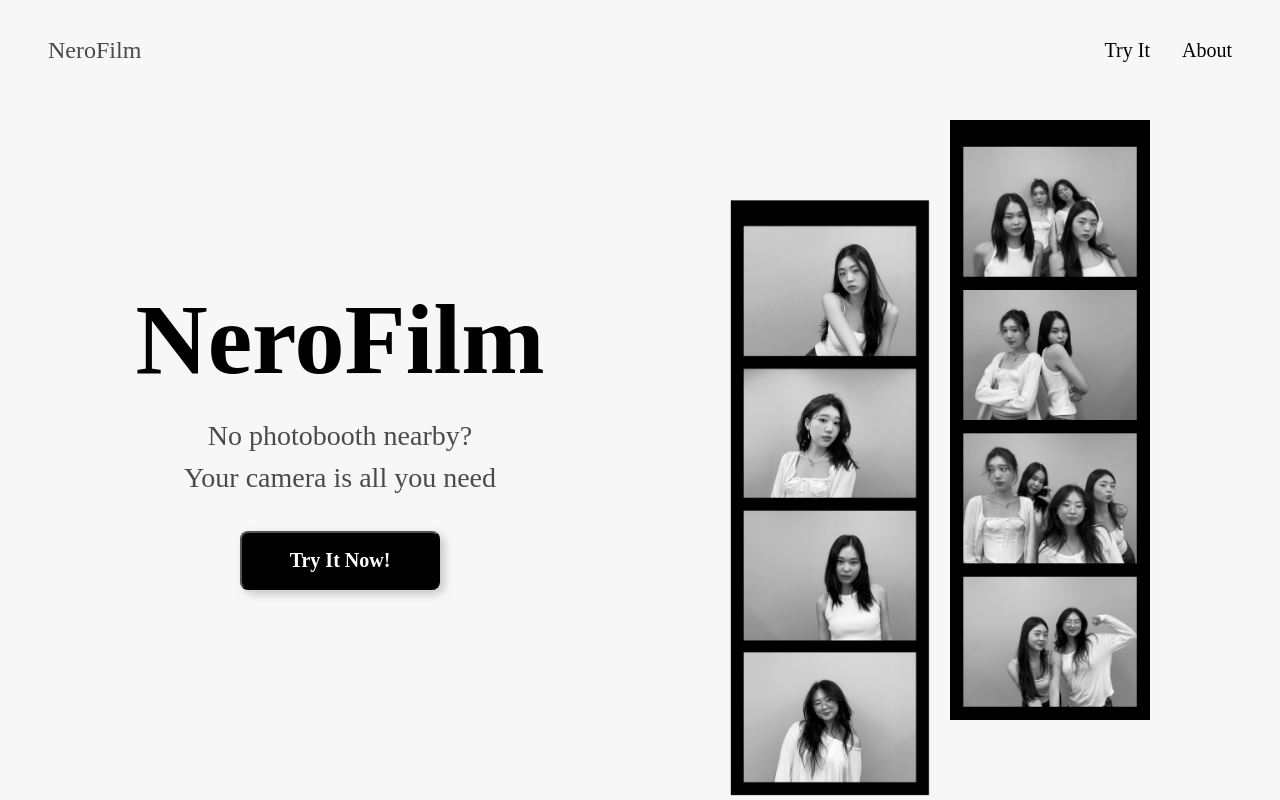
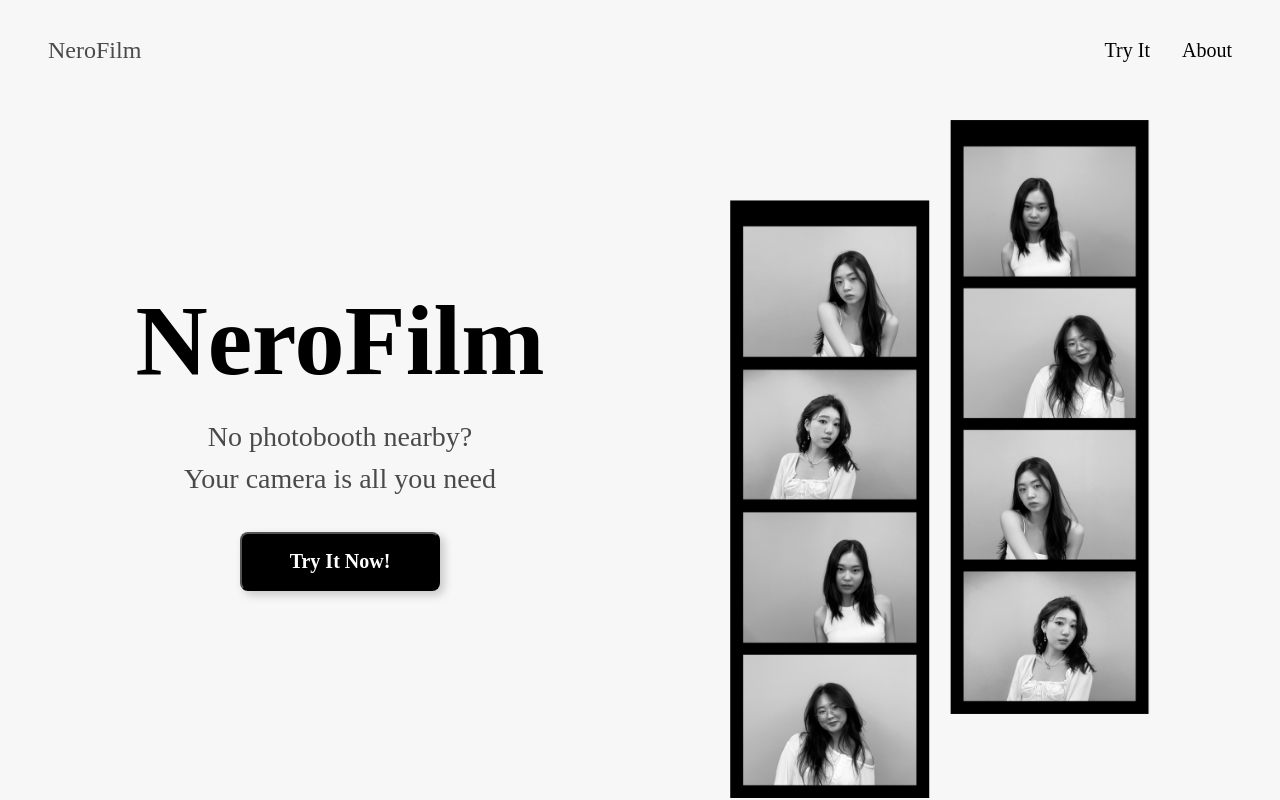
Before and after one commit to NeroFilm/nerofilm, a React (Vite) app: page /frame-design in a window 1280 px wide. Shown: the top 800 px of the page. Built offline with nearby package versions, Linux system fonts and the light colour scheme; a web font is replaced by a local one.

Commit message:
second pic on home change

```diff
--- a/src/pages/Home/index.css
+++ b/src/pages/Home/index.css
@@ -87,7 +87,7 @@
   margin-top: 120px;
 }
 
-.home-image2 {
+.home-image3 {
   width: 100%;
   max-width: 200px;
   margin-top: 40px;
--- a/src/pages/Home/index.jsx
+++ b/src/pages/Home/index.jsx
@@ -7,7 +7,7 @@ import Filter from "../../assets/AddFilter.png";
 import Frame from "../../assets/FrameColor.png";
 import Download from "../../assets/DownloadShare.png";
 import HomePic1 from "../../assets/homepic1.png";
-import HomePic2 from "../../assets/homepic2.png";
+import HomePic3 from "../../assets/homepic3.png";
 import Header from "../../components/Header/Header";
 import Footer from "../../components/Footer/Footer";
 import { useEffect } from "react";
@@ -43,7 +43,7 @@ const Home = () => {
           {/* Right Side Images */}
           <div className="home-right-content">
             <img src={HomePic1} alt="HomePic1" className="home-image1" />
-            <img src={HomePic2} alt="HomePic2" className="home-image2" />
+            <img src={HomePic3} alt="HomePic3" className="home-image3" />
           </div>
         </div>
 
```
Also changed, not shown: src/assets/homepic1.png, src/assets/homepic3.png (added).
